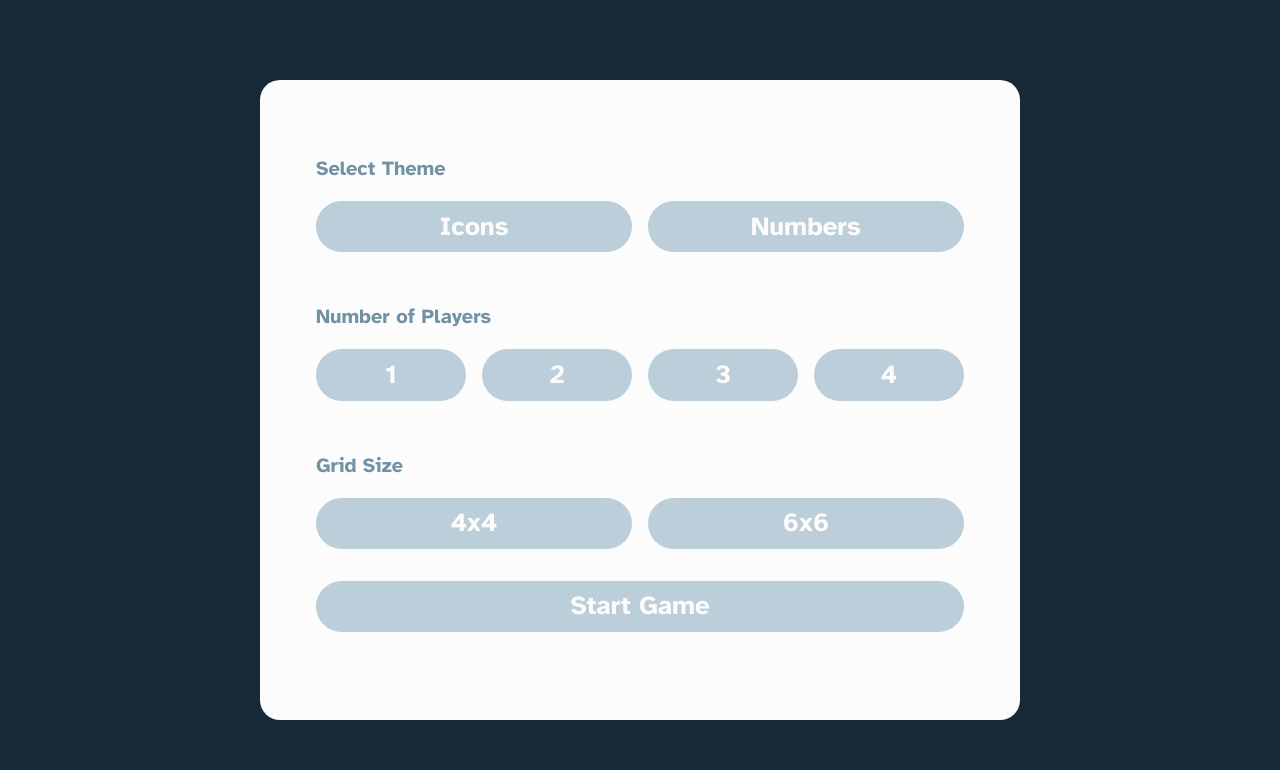
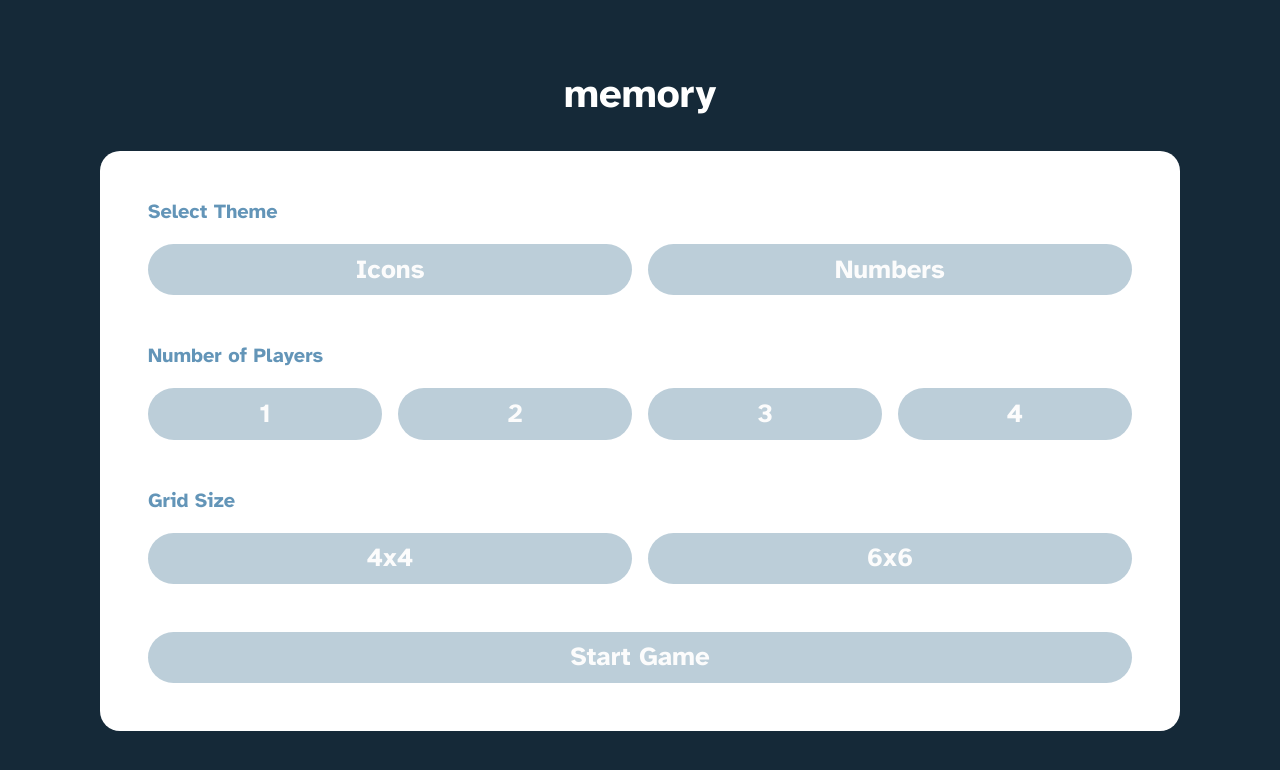
Before and after one commit to ayreese/memory-game, a Next.js app: page / in a window 1280 px wide. Shown: the top 770 px of the page. Built offline with nearby package versions, Linux system fonts and the light colour scheme.

Commit message:
corrected css for selection component

```diff
--- a/components/GameSelection.tsx
+++ b/components/GameSelection.tsx
@@ -2,7 +2,6 @@ import Head from "next/head";
 import { useEffect, useState } from "react";
 import { useLocalStorage } from "../hooks/useLocalStorage";
 import { GamePiece, GameSelections, Player } from "../interface/interfaces";
-import styles from "../styles/GameSelection.module.scss";
 import { shuffle } from "../functions/shuffledPieces";
 import { FourByFour, SixBySix } from "../functions/memoryPieces";
 
@@ -47,38 +46,41 @@ const GameSelection = () => {
   }, [theme, players, grid]);
 
   return (
-    <div className={styles.container}>
+    <div className="game-selection-container">
       <Head>
         <title>Create Next App</title>
         <meta name="description" content="Generated by create next app" />
         <link rel="icon" href="/favicon.ico" />
       </Head>
-      <div className={styles.card}>
-        <div className={styles.selectionSection}>
+        <div className="title">
+            memory
+        </div>
+      <div className="card">
+        <div className="selectionSection">
           <div>
             <p>Select Theme</p>
           </div>
-          <div className={styles.buttons}>
+          <div className="buttons">
             <button
               onClick={() => setTheme(true)}
-              className={theme ? styles.selectedBtn : ""}>
+              className={theme ? "selectedBtn" : ""}>
               Icons
             </button>
             <button
               onClick={() => setTheme(false)}
-              className={theme === false ? styles.selectedBtn : ""}>
+              className={theme === false ? "selectedBtn" : ""}>
               Numbers
             </button>
           </div>
         </div>
-        <div className={styles.selectionSection}>
+        <div className="selectionSection">
           <div>
             <p>Number of Players</p>
           </div>
-          <div className={styles.buttons}>
+          <div className="buttons">
             <button
               onClick={() => setPlayers([{ player: 1, score: 0 }])}
-              className={players?.length === 1 ? styles.selectedBtn : ""}>
+              className={players?.length === 1 ? "selectedBtn" : ""}>
               1
             </button>
             <button
@@ -88,7 +90,7 @@ const GameSelection = () => {
                   { player: 2, score: 0 },
                 ])
               }
-              className={players?.length === 2 ? styles.selectedBtn : ""}>
+              className={players?.length === 2 ? "selectedBtn" : ""}>
               2
             </button>
             <button
@@ -99,7 +101,7 @@ const GameSelection = () => {
                   { player: 3, score: 0 },
                 ])
               }
-              className={players?.length === 3 ? styles.selectedBtn : ""}>
+              className={players?.length === 3 ? "selectedBtn" : ""}>
               3
             </button>
             <button
@@ -111,33 +113,33 @@ const GameSelection = () => {
                   { player: 4, score: 0 },
                 ])
               }
-              className={players?.length === 4 ? styles.selectedBtn : ""}>
+              className={players?.length === 4 ? "selectedBtn" : ""}>
               4
             </button>
           </div>
         </div>
-        <div className={styles.selectionSection}>
+        <div className="selectionSection">
           <div>
             <p>Grid Size</p>
           </div>
-          <div className={styles.buttons}>
+          <div className="buttons">
             <button
               onClick={() => setGrid(shuffle(FourByFour))}
-              className={grid?.length === 16 ? styles.selectedBtn : ""}>
+              className={grid?.length === 16 ? "selectedBtn" : ""}>
               4x4
             </button>
             <button
               onClick={() => setGrid(shuffle(SixBySix))}
-              className={grid?.length === 36 ? styles.selectedBtn : ""}>
+              className={grid?.length === 36 ? "selectedBtn" : ""}>
               6x6
             </button>
           </div>
         </div>
-        <div className={styles.selectionSection}>
-          <div className={styles.buttons}>
+        <div className="selectionSection">
+          <div className="buttons">
             <button
               onClick={() => startGame()}
-              className={start === true ? styles.startBtn : ""}>
+              className={start === true ? "startBtn" : ""}>
               Start Game
             </button>
           </div>
--- a/styles/GameSelection.module.scss
+++ /dev/null
@@ -1,93 +0,0 @@
-@use "./variables/" as *;
-
-.container {
-  display: flex;
-  justify-content: center;
-  align-items: center;
-  background-color: $bg-color;
-  width: 100%;
-  height: 100vh;
-  overflow: hidden;
-  .card {
-    background: $white-color;
-    padding: 3.5rem;
-    border-radius: 1.25rem;
-    .selectionSection {
-      display: flex;
-      flex-direction: column;
-      margin-bottom: 2rem;
-      p {
-        font-family: "Atkinson Hyperlegible";
-        font-style: normal;
-        font-weight: 700;
-        font-size: 20px;
-        line-height: 25px;
-        color: #7191a5;
-      }
-      .buttons {
-        display: flex;
-        gap: 1rem;
-        .selectedBtn {
-          background-color: $active-color;
-        }
-        .selectedBtn:hover {
-          background-color: $active-color;
-        }
-        .startBtn {
-          background-color: $attention-color;
-        }
-        .startBtn:hover {
-          background-color: $attention-color;
-        }
-        button {
-          padding-block: 0.6rem;
-          border-radius: 5rem;
-          border: none;
-          font-family: "Atkinson Hyperlegible";
-          font-style: normal;
-          font-weight: 700;
-          font-size: 26px;
-          line-height: 32px;
-          text-align: center;
-          background-color: $idle-color;
-          color: $white-color;
-          min-width: 150px;
-          width: 100%;
-        }
-        button:hover {
-          background-color: $hover-color;
-          cursor: pointer;
-        }
-      }
-    }
-  }
-}
-
-@media only screen and (max-width: 810px) {
-  .container {
-    .card {
-      .selectionSection {
-        .buttons {
-          button {
-            min-width: 80px;
-          }
-        }
-      }
-    }
-  }
-}
-
-@media only screen and (max-width: 428px) {
-  .container {
-    .card {
-      padding-inline: 1.5rem;
-      .selectionSection {
-        .buttons {
-          button {
-            min-width: 60px;
-          }
-        }
-      }
-    }
-  }
-}
--- /dev/null
+++ b/styles/components/_index.scss
@@ -0,0 +1 @@
+@forward "../components/game-selection";
--- /dev/null
+++ b/styles/components/game-selection.scss
@@ -0,0 +1,89 @@
+@use "../../styles/variables" as *;
+@use "../../styles/mixins" as *;
+
+
+.game-selection-container {
+  display: flex;
+  flex-direction: column;
+  justify-content: center;
+  height: 100vh;
+  background: $bg-color;
+}
+
+.game-selection-container .title {
+  font-family: $font-family;
+  font-style: normal;
+  font-weight: 700;
+  font-size: 40px;
+  line-height: 50px;
+  color: white;
+  text-align: center;
+  margin-bottom: 2rem;
+}
+
+.game-selection-container .card {
+  background: white;
+  border-radius: 1.25rem;
+  margin-inline: auto;
+  width: min(1080px, 100% - 3rem);
+}
+
+.game-selection-container .card .selectionSection {
+  @include P;
+  margin: 3rem;
+  color: $hover-color;
+
+  .buttons {
+    display: flex;
+    justify-content: center;
+    gap: 1rem;
+  }
+
+  .buttons .selectedBtn {
+    background-color: $active-color;
+
+    &:hover {
+      background-color: $active-color;
+    }
+  }
+
+  .buttons .startBtn {
+    background-color: $attention-color;
+
+    &:hover {
+      background-color: $attention-color;
+    }
+  }
+
+  .buttons button {
+    padding-block: 0.6rem;
+    border-radius: 5rem;
+    border: none;
+    font-family: $font-family;
+    font-style: normal;
+    font-weight: 700;
+    font-size: 26px;
+    line-height: 32px;
+    text-align: center;
+    background-color: $idle-color;
+    color: $white-color;
+    width: 100%;
+
+    button:hover {
+      background-color: $hover-color;
+      cursor: pointer;
+    }
+  }
+
+
+}
+
+@media only screen and (max-width: 600px) {
+  .game-selection-container .card .selectionSection {
+      margin: 2rem;
+    .buttons button {
+        padding-block: .1rem;
+      font-size: 16px;
+    }
+  }
+}
--- a/styles/main.scss
+++ b/styles/main.scss
@@ -1,5 +1,5 @@
+@use "../styles/components" as *;
 @import url("https://fonts.googleapis.com/css2?family=Atkinson+Hyperlegible:wght@400;700&display=swap");
-
 // @use "variables" as *;
 html,
 body {
--- /dev/null
+++ b/styles/mixins/_index.scss
@@ -0,0 +1 @@
+@forward "../mixins/text";
--- /dev/null
+++ b/styles/mixins/_text.scss
@@ -0,0 +1,10 @@
+@use "../variables/" as *;
+
+@mixin P {
+  font-family: "Atkinson Hyperlegible";
+  font-style: normal;
+  font-weight: 700;
+  font-size: 20px;
+  line-height: 25px;
+  color: #7191a5;
+}
--- a/styles/variables/_fonts.scss
+++ b/styles/variables/_fonts.scss
@@ -1,5 +1 @@
-$h1: "Atkinson Hyperlegible" normal 700 48px 60px;
-$h2: "Atkinson Hyperlegible" normal 700 32px 40px;
-$h3: "Atkinson Hyperlegible" normal 700 20px 25px;
-$four-game-number: "Atkinson Hyperlegible" normal 700 56px 69px;
-$six-game-number: "Atkinson Hyperlegible" normal 700 44px 55px flex center;
+$font-family: "Atkinson Hyperlegible";
```
Also changed, not shown: 1 other file (tests, documents, lock files or other folders).
